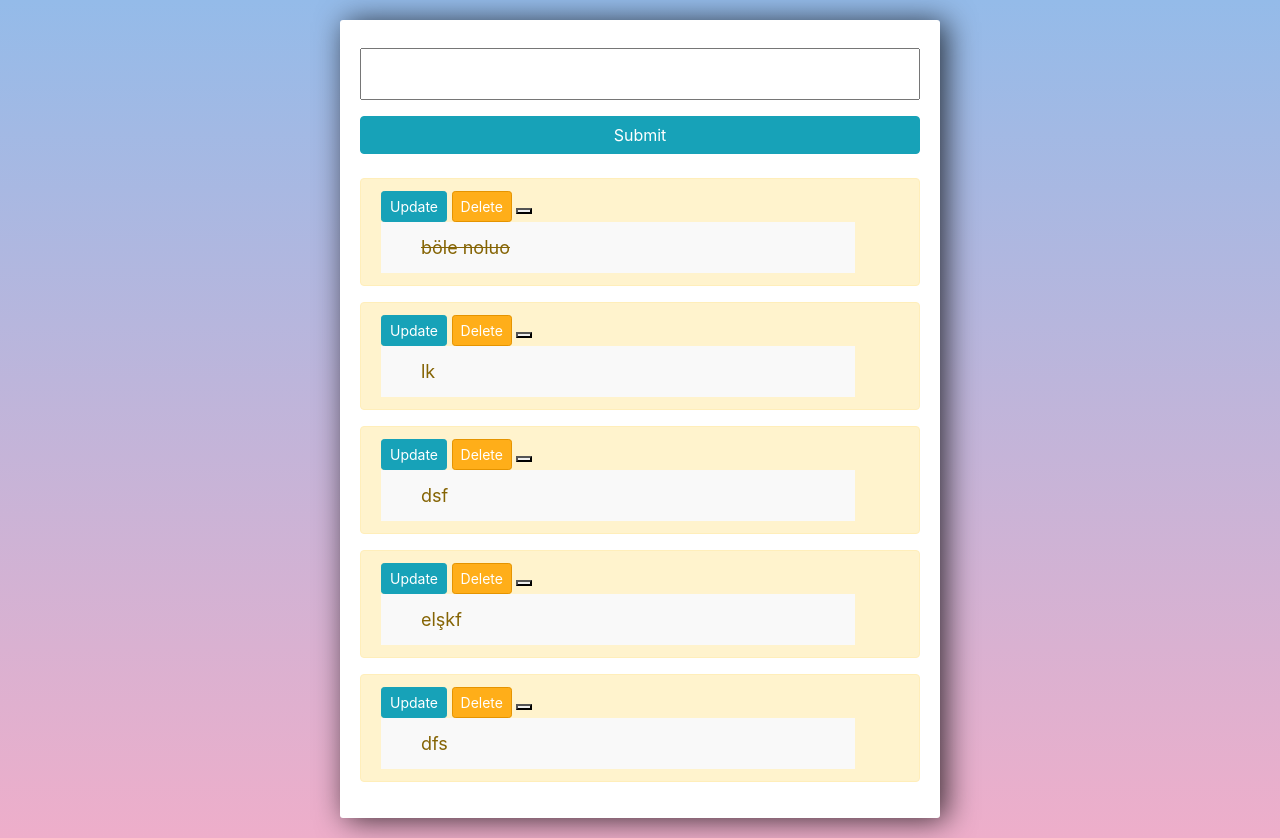
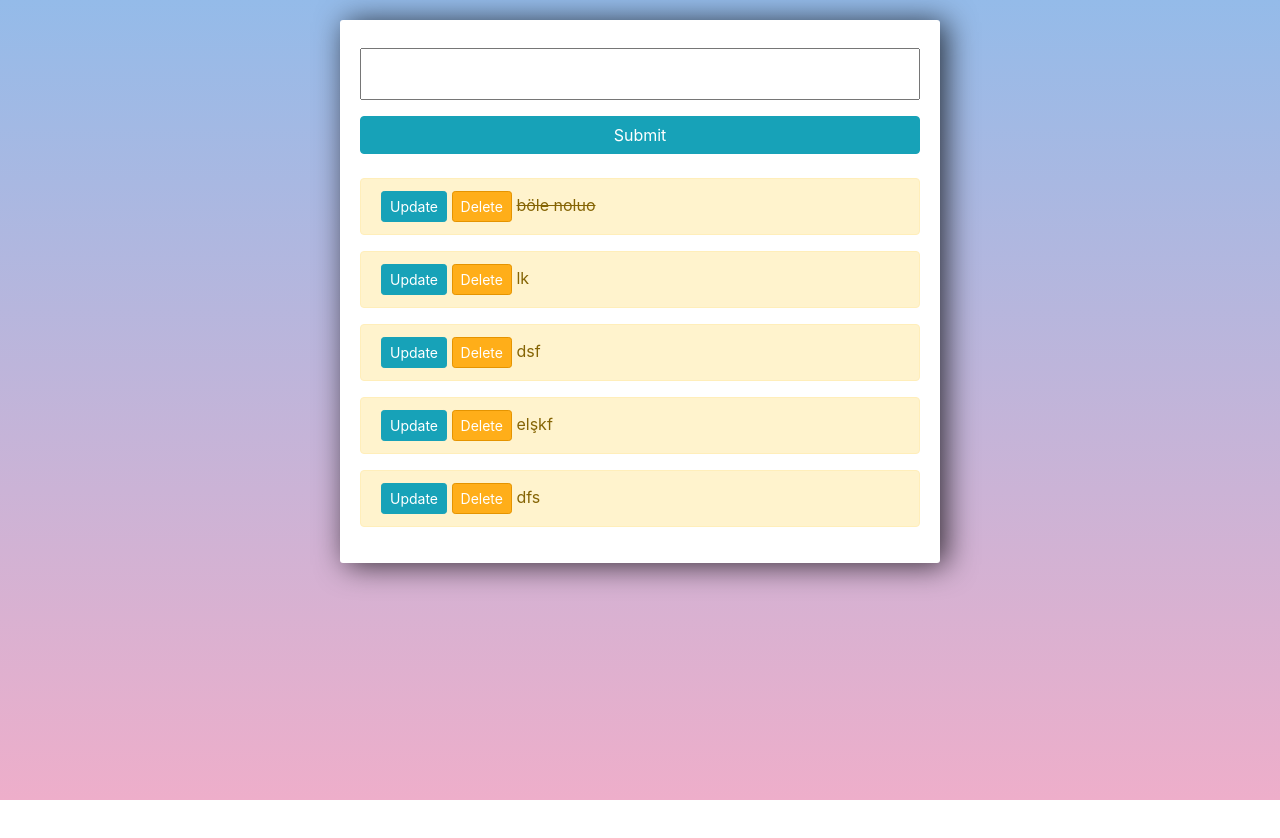
Before and after one commit to inertiax/todo-app, a Django app: template tasks/templates/tasks/list.html in a window 1280 px wide. After the commit the page ends 800 px from the top, so only its background shows below. Run offline with Django 3.2, Linux system fonts and the light colour scheme; the template is opened without the code that fills it: values that come from a table or form of the project are taken from there, others are empty; data comes from the database, SQL or seed files in the repository; both versions use the stored data as it was after the commit; form fields are guessed from the names that the template uses; parts of the project's set-up code (start-up, migrations or seed data) failed here and were passed over; some libraries are stand-ins or nearby versions.

Commit message:
changes on the frontend

```diff
--- a/tasks/templates/tasks/list.html
+++ b/tasks/templates/tasks/list.html
@@ -1,4 +1,4 @@
-<html lang="en" class="notranslate" translate="no">
+<html>
 <link rel="stylesheet" href="https://stackpath.bootstrapcdn.com/bootstrap/4.3.1/css/bootstrap.min.css" integrity="sha384-ggOyR0iXCbMQv3Xipma34MD+dH/1fQ784/j6cY/iJTQUOhcWr7x9JvoRxT2MZw1T" crossorigin="anonymous">
 
 <style>
@@ -18,86 +18,6 @@
 	input::placeholder {
 	  color: #d3d3d3;
 	}
-
-	ul {
-	    margin: 0;
-	    padding: 0;
-	}
-
-	ul li {
-	    cursor: pointer;
-	    position: relative;
-	    padding: 12px 8px 12px 40px;
-	    list-style-type: none;
-        background: #eee;
-        font-size: 18px;
-        transition: 0.2s;
-
-        /* make the list items unselectable */
-        -webkit-user-select: none;
-        -moz-user-select: none;
-        -ms-user-select: none;
-        user-select: none;
-	}
-
-    /* Set all odd list items to a different color (zebra-stripes) */
-    ul li:nth-child(odd) {
-      background: #f9f9f9;
-    }
-
-    /* Darker background-color on hover */
-    ul li:hover {
-      background: #ddd;
-    }
-
-    /* When clicked on, add a background color and strike out text */
-    ul li.checked {
-      background: #888;
-      color: #fff;
-      text-decoration: line-through;
-    }
-
-    /* Add a "checked" mark when clicked on */
-    ul li.checked::before {
-      content: '';
-      position: absolute;
-      border-color: #fff;
-      border-style: solid;
-      border-width: 0 2px 2px 0;
-      top: 10px;
-      left: 16px;
-      transform: rotate(45deg);
-      height: 15px;
-      width: 7px;
-    }
-
-    /* Style the close button */
-    .close {
-      position: absolute;
-      right: 0;
-      top: 0;
-      padding: 12px 16px 12px 16px;
-    }
-
-    .close:hover {
-      background-color: #f44336;
-      color: white;
-    }
-
-    /* Style the header */
-    .header {
-      background-color: #f44336;
-      padding: 30px 40px;
-      color: white;
-      text-align: center;
-    }
-
-    /* Clear floats after the header */
-    .header:after {
-      content: "";
-      display: table;
-      clear: both;
-    }
 
 	.submit{
 		background-color: #6BA3E8;
@@ -142,14 +62,12 @@
         <div class="alert alert-warning alert-dismissible fade show" role="alert">
             <a class="btn btn-sm btn-info" href="{% url 'update_task' task.id %}">Update</a>
             <a class="btn btn-sm btn-danger" href="{% url 'delete' task.id %}">Delete</a>
-            <button type="button" class="btn-close" aria-label="Close"></button>
-            <ul><li>
+
             {% if task.complete == True %}
             <strike>{{task}}</strike>
             {% else %}
             <span>{{task}}</span>
             {% endif %}
-            </li></ul>
         </div>
         {% endfor %}
     </div>
--- a/tasks/urls.py
+++ b/tasks/urls.py
@@ -6,5 +6,4 @@
     path('', views.index, name="list"),
     path('update_task/<str:pk>/', views.updateTask, name='update_task'),
     path('delete/<str:pk>/', views.deleteTask, name='delete'),
-    path('', views.trial, name="trial")
 ]
```
Also changed, not shown: tasks/templates/tasks/trial.html (deleted, +0 -13 lines), db.sqlite3.
